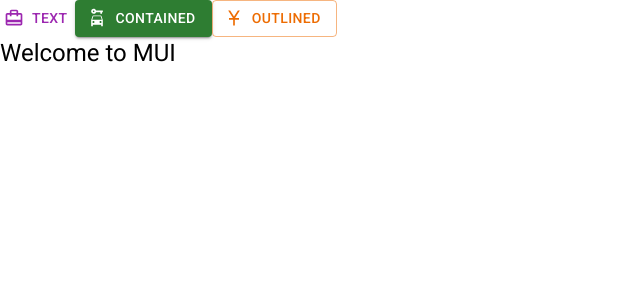
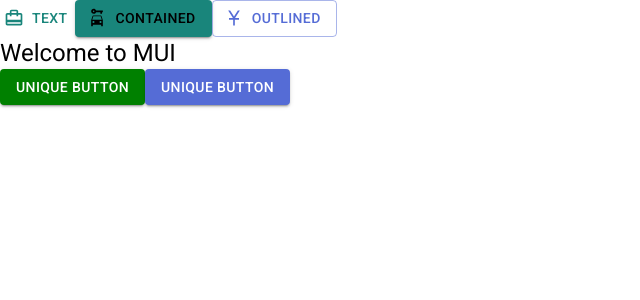
Before and after one commit to philsmirnoff/tutorial, a React (Create React App) app in the folder udemy/mui2/: page / in a window 1280 px wide. Shown: the top 300 px of the page, without its empty margins (0-640 px from the left). Built offline with nearby package versions, Linux system fonts and the light colour scheme.

Commit message:
adding theme

```diff
--- a/udemy/mui2/src/App.js
+++ b/udemy/mui2/src/App.js
@@ -1,9 +1,20 @@
-import { Button, Typography } from '@mui/material';
+import { Button, Typography, styled } from '@mui/material';
 import CarRentalIcon from '@mui/icons-material/CarRental';
 import CardTravelIcon from '@mui/icons-material/CardTravel';
 import CurrencyYuanIcon from '@mui/icons-material/CurrencyYuan';
 
 function App() {
+  const BlueButton = styled(Button)(({theme}) => ({
+    backgroundColor: 'theme.palette.otherColor.main',
+    color: 'white',
+    '&:hover': {
+      backgroundColor: 'yellow',
+    },
+    "&:disabled": {
+      backgroundColor: 'red',
+    },
+  }));
+
   return (
     <div>
      <Button
@@ -16,20 +27,35 @@
      <Button
         startIcon={<CarRentalIcon/>}
         variant="contained"
-        color="success"
+        color="otherColor"
      >
          Contained
       </Button>
      <Button
         startIcon={<CurrencyYuanIcon/>}
         variant="outlined"
-        color="warning"
+        color="primary"
        >
         Outlined
       </Button>
       <Typography variant="h5">
         Welcome to MUI
       </Typography>
+      <Button variant="contained" sx={{
+        backgroundColor: 'green',
+        color: 'white',
+        '&:hover': {
+          backgroundColor: 'yellow',
+        },
+        "&:disabled": {
+          backgroundColor: 'red',
+        },
+      }}>
+        Unique Button
+      </Button>
+      <BlueButton variant="contained">
+        Unique Button
+      </BlueButton>
     </div>
   );
 }
--- a/udemy/mui2/src/index.js
+++ b/udemy/mui2/src/index.js
@@ -1,11 +1,14 @@
 import React from 'react';
 import ReactDOM from 'react-dom/client';
 import App from './App';
-
+import { ThemeProvider } from '@mui/material';
+import { theme } from './theme';
 
 const root = ReactDOM.createRoot(document.getElementById('root'));
 root.render(
   <React.StrictMode>
+    <ThemeProvider theme={theme}>
     <App />
+    </ThemeProvider>
   </React.StrictMode>
 );
--- /dev/null
+++ b/udemy/mui2/src/theme.js
@@ -0,0 +1,15 @@
+import { createTheme } from '@mui/material/styles';
+
+export const theme = createTheme({
+  palette: {
+    primary: {
+      main: '#556cd6',
+    },
+    secondary: {
+      main: '#19857b',
+    },
+    otherColor: {
+      main: '#19857b',
+    }
+  },
+});
```
